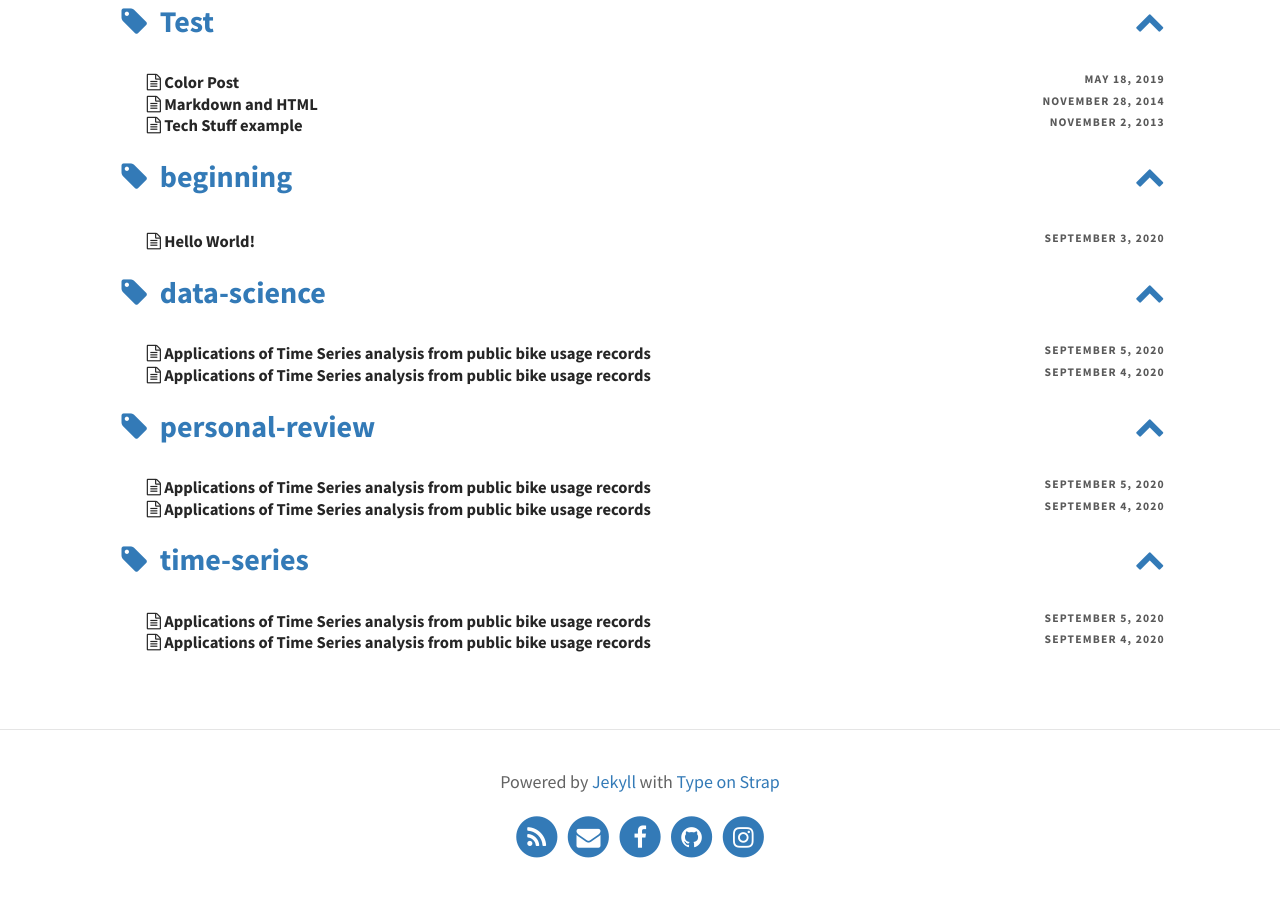
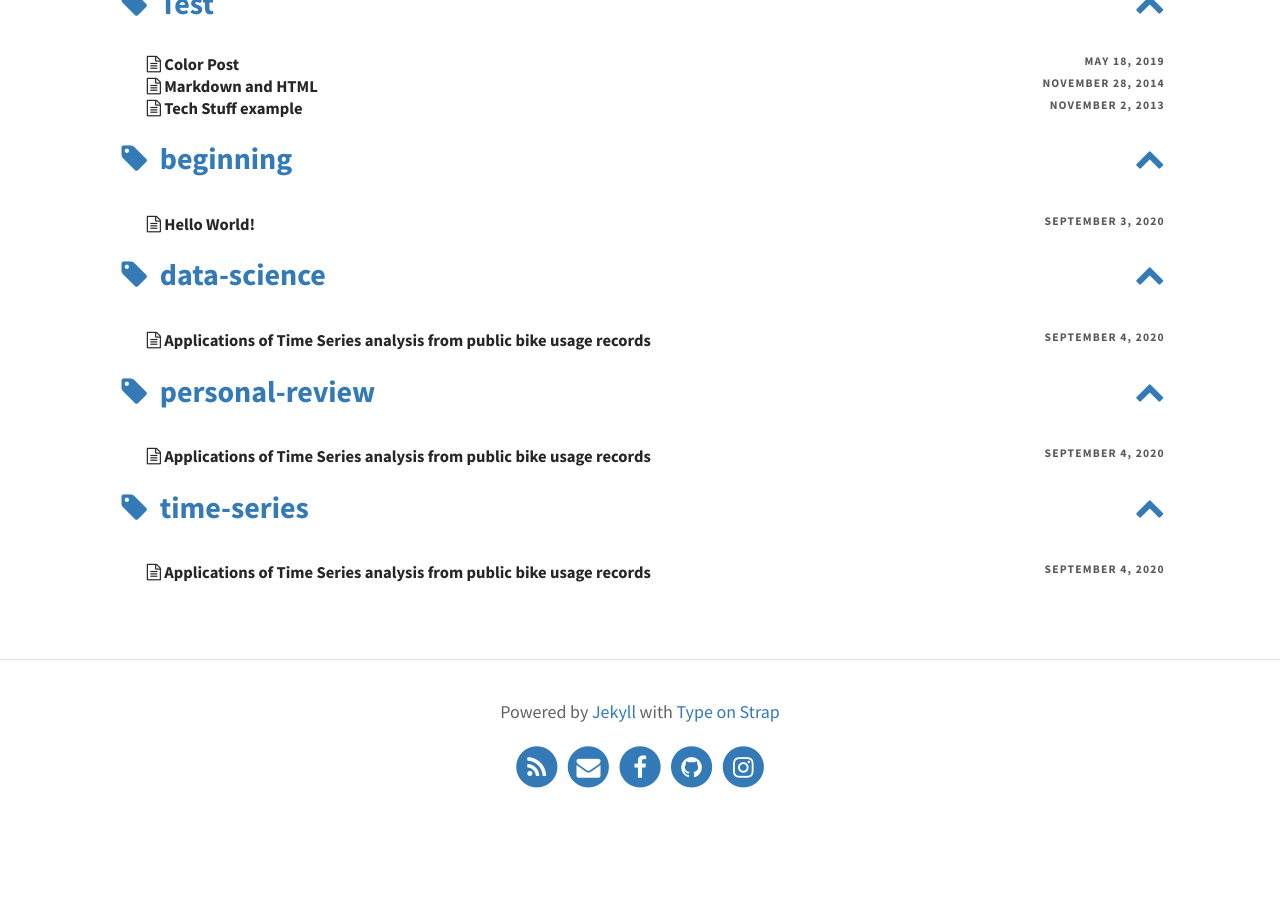
Before and after one commit to joyhyun99/joyhyun99.github.io, a Jekyll site: the page built from pages/tags.md, in a window 1280 px wide and 900 px high, scrolled down 1767 px. Shown: the top 897 px of the window. Built offline with Jekyll 4.4.1, drawn with Linux system fonts in a browser that asks for light colours; after the commit the page ends 2596 px from its top, so only the background shows below that; some of the changed text lies outside the part shown.

Commit message:
Update 2020-09-05-perceptron.md

```diff
--- a/_posts/2020-09-05-perceptron.md
+++ b/_posts/2020-09-05-perceptron.md
@@ -1,9 +1,9 @@
 ---
 layout: post
-title: Applications of Time Series analysis from public bike usage records
+title: The Rise of Machine Learning: Perceptron Learning Algorithm and its fallacies
 feature-img: assets/img/pexels/triangular.jpeg
 thumbnail: "assets/img/bike.jpg"
-tags: [data-science, time-series, ARIMA, personal-review]
+tags: [deep-learning, perceptron, Adaline, personal-review]
 author: joey99
 excerpt_separator: <!--more-->
 ---
```
